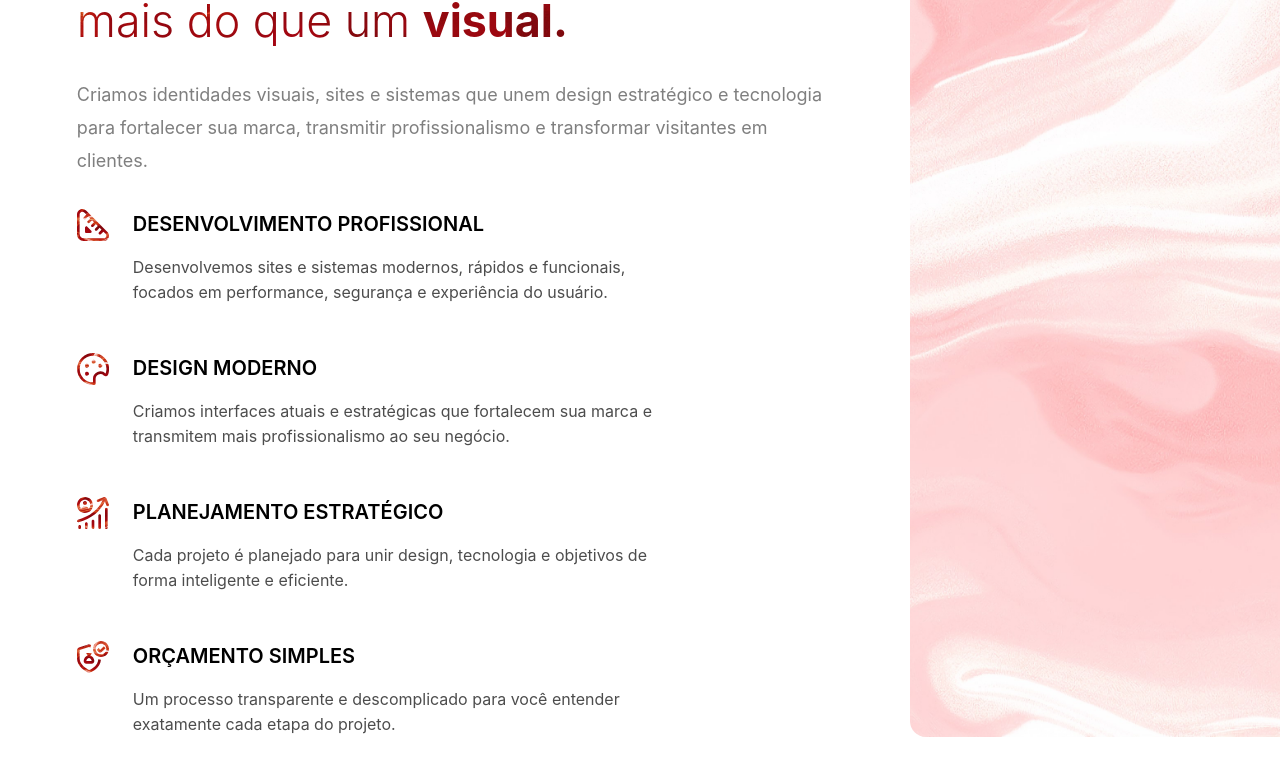
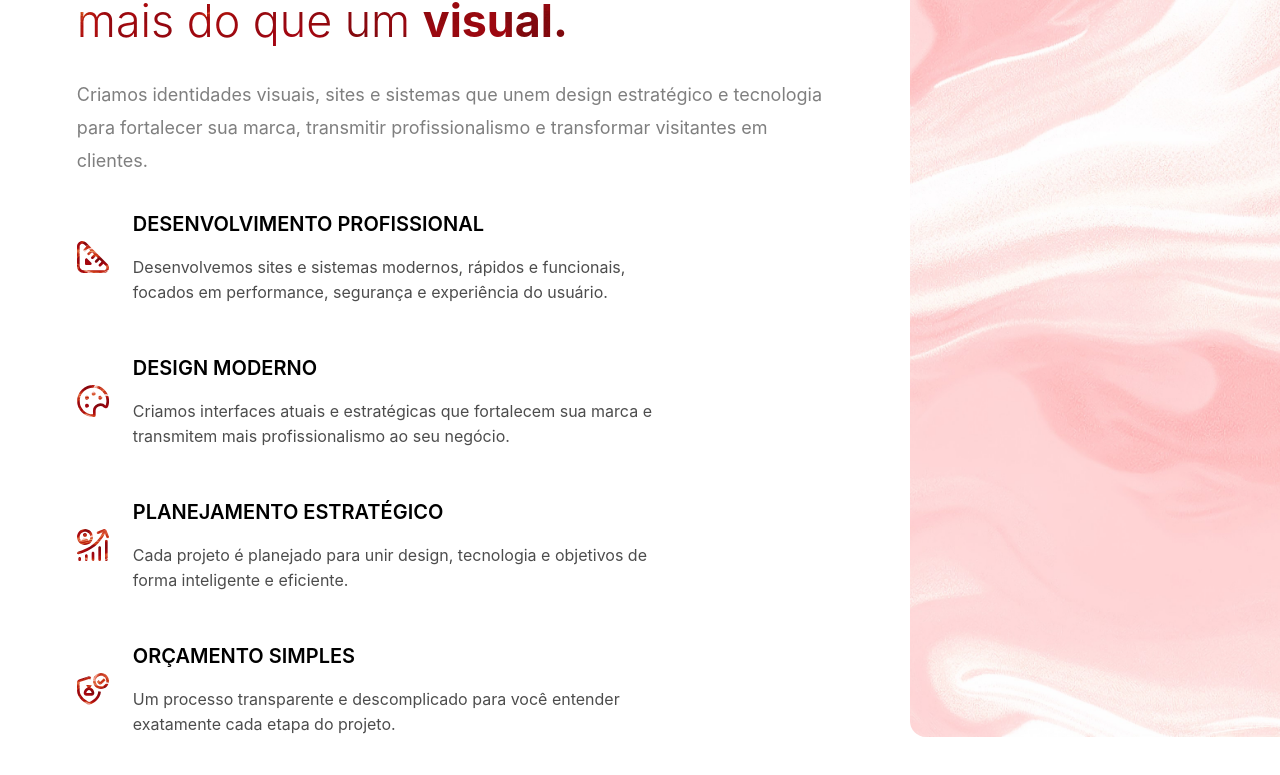
Before and after one commit to guilhermemacedozxy/aetherx-agency-website-v1.0.0, a Next.js app: page / in a window 1280 px wide. Shown: the part 917-1692 px from the top of the page. Built offline with nearby package versions, Linux system fonts and the light colour scheme; a web font is replaced by a local one.

Commit message:
style: Centraliza verticalmente os ícones das features em relação ao texto

```diff
--- a/app/components/About/AboutSection.tsx
+++ b/app/components/About/AboutSection.tsx
@@ -84,7 +84,7 @@ export default function AboutSection() {
 
           <div className="flex flex-col gap-[48px]">
             {FEATURES.map((feature) => (
-              <div key={feature.title} className="flex items-start gap-6">
+              <div key={feature.title} className="flex items-center gap-6">
                 <FeatureIcon src={feature.icon} />
                 <div className="flex flex-col gap-4">
                   <h3 className="text-[20px] font-semibold text-black uppercase">
```
